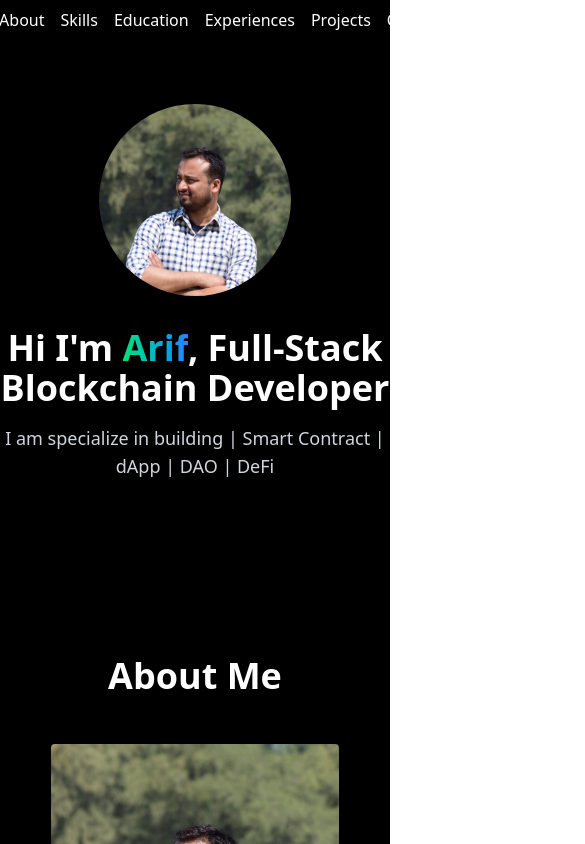
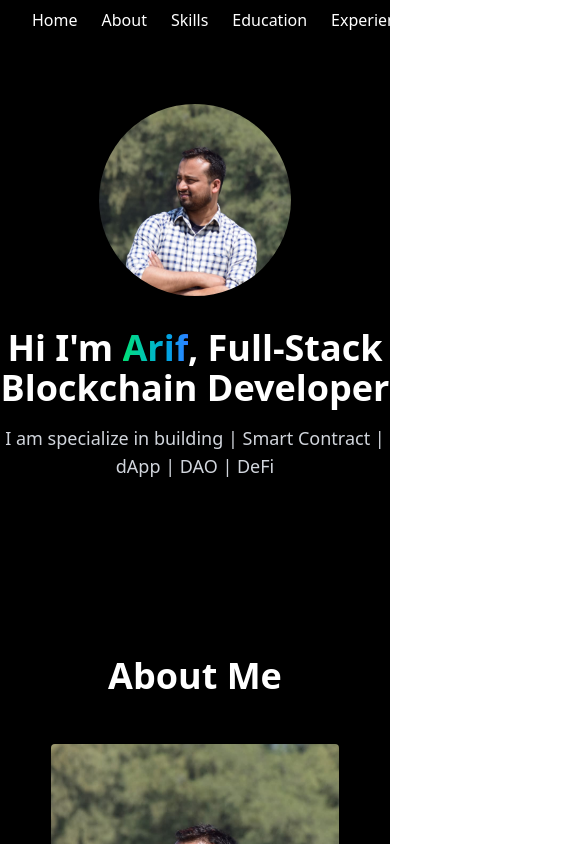
Before and after one commit to Arif039/portfolio_01, a React (Vite) app: page / in a window 390 px wide. Shown: the top 844 px of the page, 585 px wide, since content can reach past the window. Built offline with nearby package versions, Linux system fonts and the light colour scheme.

Commit message:
navbar change

```diff
--- a/src/components/Navbar.jsx
+++ b/src/components/Navbar.jsx
@@ -3,10 +3,10 @@ import React from "react";
 const Navbar = () => {
     return (
         <nav className="bg-black text-white px-8 md:px-16 lg:px-24">
-            <div className="container py-2 flex justify-center md:justify-between items-center">
+            <div className="container py-2 flex sm:justify-start md:justify-between items-center">
                 <div className="text-2xl font-bold hidden md:inline">ARIF</div>
 
-                <div className="space-x-4">
+                <div className="space-x-6">
                     <a href="#home" className="hover:text-gray-400" >Home</a>
                     <a href="#about" className="hover:text-gray-400" >About</a>
                     <a href="#skills" className="hover:text-gray-400" >Skills</a>
```
